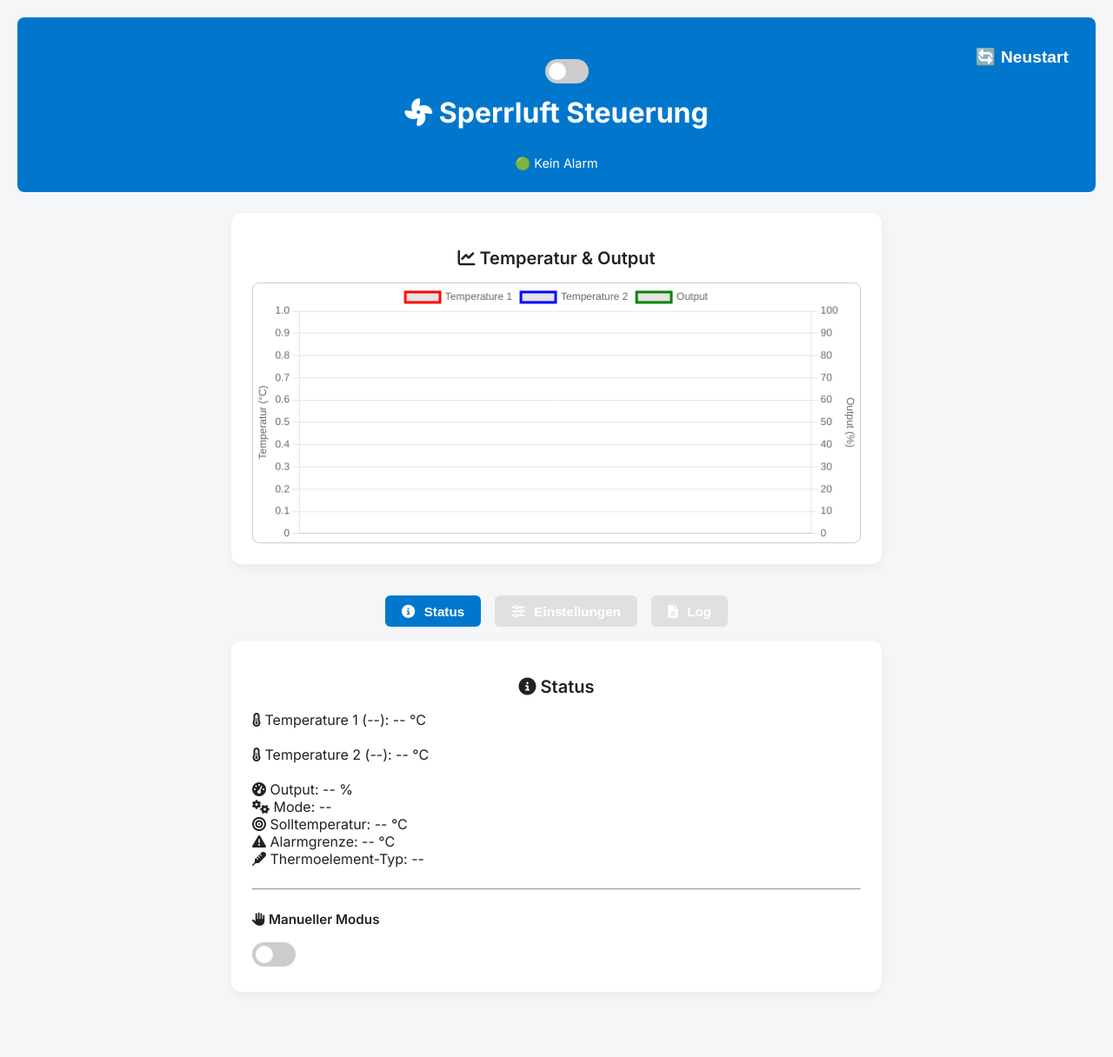
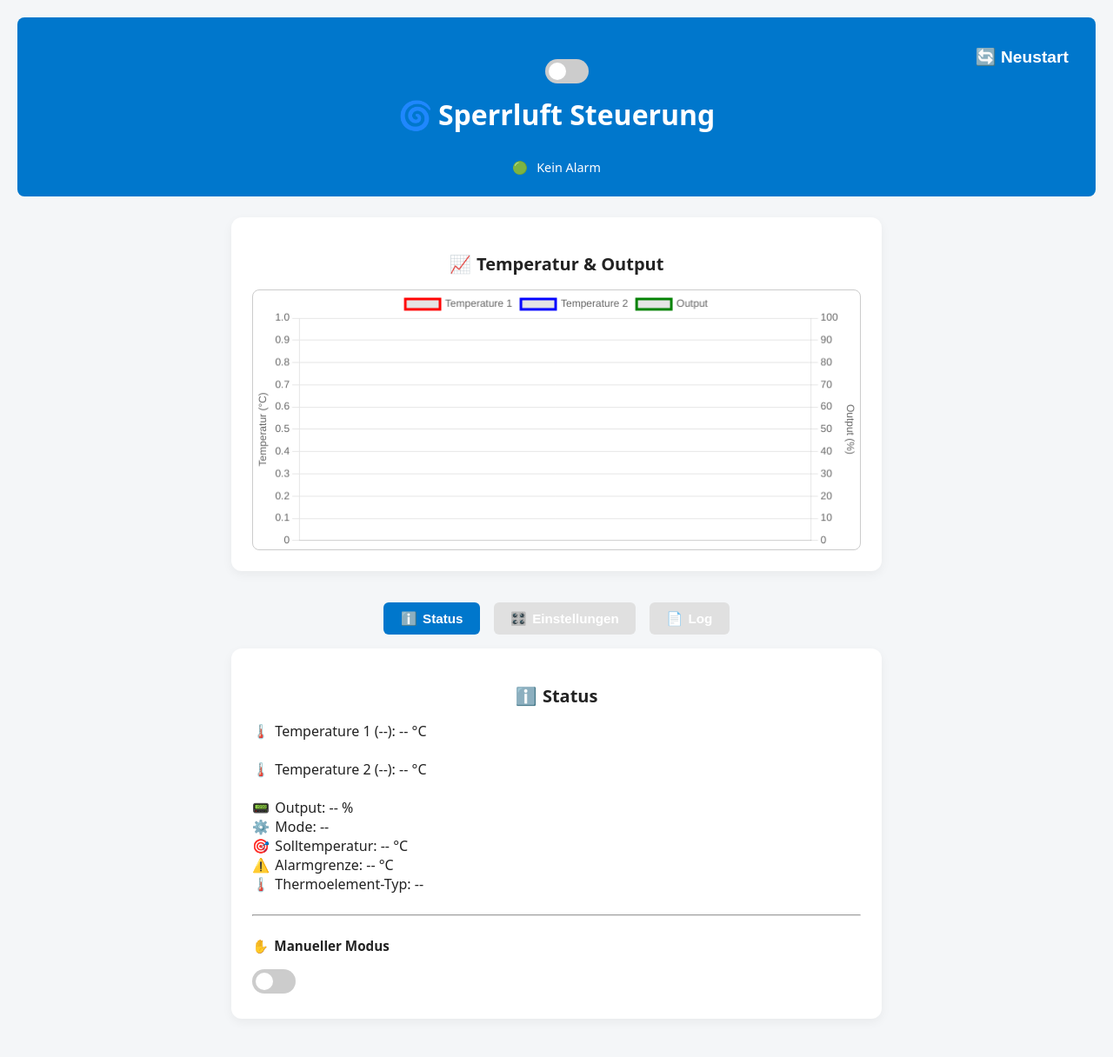
Before and after one commit to Hannesbrm/RasPi_Sperrluft, a Flask app: page / in a window 1280 px wide. Shown: the whole page at 87% size. Before the commit the page ends 1112 px from the top, so only its background shows below. Run offline with Flask 3, Linux system fonts and the light colour scheme; some libraries are stand-ins or nearby versions.

Commit message:
Update index.html (Codex patch)

```diff
--- a/fan_control_project/web/templates/index.html
+++ b/fan_control_project/web/templates/index.html
@@ -3,13 +3,11 @@
 <head>
     <meta charset="utf-8">
     <title>Fan Control</title>
-    <link href="https://fonts.googleapis.com/css2?family=Inter:wght@400;600;700&display=swap" rel="stylesheet">
-    <link href="https://cdnjs.cloudflare.com/ajax/libs/font-awesome/6.5.0/css/all.min.css" rel="stylesheet">
     <script src="/socket.io/socket.io.js"></script>
     <script src="/static/vendor/chart.min.js"></script>
     <style>
 body {
-  font-family: 'Inter', sans-serif;
+  font-family: system-ui, -apple-system, "Segoe UI", "Roboto", "Noto Sans", "Helvetica Neue", Arial, sans-serif;
   background-color: #f4f6f8;
   color: #222;
   margin: 0;
@@ -103,7 +101,12 @@ main {
   transition: background-color 0.3s, color 0.3s;
 }
 
-.tabs button i {
+.tabs button .icon {
+  margin-right: 0.4rem;
+}
+
+.icon {
+  display: inline-block;
   margin-right: 0.4rem;
 }
 
@@ -323,7 +326,7 @@ body.dark-mode .log-table tr.log-success { background-color: #0f5132; color: #d1
     <span class="slider"></span>
   </label>
   <div class="header-container">
-    <h1><i class="fas fa-fan"></i> Sperrluft Steuerung</h1>
+    <h1><span class="icon" aria-hidden="true">🌀</span>Sperrluft Steuerung</h1>
     <div id="alarmIndicator" class="alarm-box safe">
       <span class="icon">🟢</span> Kein Alarm
     </div>
@@ -336,46 +339,46 @@ body.dark-mode .log-table tr.log-success { background-color: #0f5132; color: #d1
 
 <main>
   <div class="card">
-    <h2><i class="fas fa-chart-line"></i> Temperatur &amp; Output</h2>
+    <h2><span class="icon" aria-hidden="true">📈</span>Temperatur &amp; Output</h2>
     <canvas id="tempChart" width="400" height="200"></canvas>
   </div>
 
   <div class="tabs">
     <button class="tab-button active" data-tab="statusTab">
-      <i class="fas fa-info-circle"></i> Status
+      <span class="icon" aria-hidden="true">ℹ️</span>Status
     </button>
     <button class="tab-button" data-tab="settingsTab">
-      <i class="fas fa-sliders-h"></i> Einstellungen
+      <span class="icon" aria-hidden="true">🎛️</span>Einstellungen
     </button>
     <button class="tab-button" data-tab="logTab">
-      <i class="fas fa-file-alt"></i> Log
+      <span class="icon" aria-hidden="true">📄</span>Log
     </button>
   </div>
 </main>
 
 <div id="statusTab" class="tab-content active">
   <div class="card">
-    <h2><i class="fas fa-info-circle"></i> Status</h2>
-    <div class="value"><i class="fas fa-thermometer-half"></i> Temperature 1 (<span id="temp1Pin">--</span>): <span id="temp1">--</span> °C</div>
+    <h2><span class="icon" aria-hidden="true">ℹ️</span>Status</h2>
+    <div class="value"><span class="icon" aria-hidden="true">🌡️</span>Temperature 1 (<span id="temp1Pin">--</span>): <span id="temp1">--</span> °C</div>
     <div class="value" id="temp1Status">&nbsp;</div>
-    <div class="value"><i class="fas fa-thermometer-half"></i> Temperature 2 (<span id="temp2Pin">--</span>): <span id="temp2">--</span> °C</div>
+    <div class="value"><span class="icon" aria-hidden="true">🌡️</span>Temperature 2 (<span id="temp2Pin">--</span>): <span id="temp2">--</span> °C</div>
     <div class="value" id="temp2Status">&nbsp;</div>
-    <div class="value"><i class="fas fa-tachometer-alt"></i> Output: <span id="output">--</span> %</div>
-    <div class="value"><i class="fas fa-cogs"></i> Mode: <span id="mode">--</span></div>
-    <div class="value"><i class="fas fa-bullseye"></i> Solltemperatur: <span id="setpoint">--</span> °C</div>
-    <div class="value"><i class="fas fa-exclamation-triangle"></i> Alarmgrenze: <span id="alarmThreshold">--</span> °C</div>
-    <div class="value"><i class="fas fa-thermometer"></i> Thermoelement-Typ: <span id="tcTypeStatus">--</span></div>
+    <div class="value"><span class="icon" aria-hidden="true">📟</span>Output: <span id="output">--</span> %</div>
+    <div class="value"><span class="icon" aria-hidden="true">⚙️</span>Mode: <span id="mode">--</span></div>
+    <div class="value"><span class="icon" aria-hidden="true">🎯</span>Solltemperatur: <span id="setpoint">--</span> °C</div>
+    <div class="value"><span class="icon" aria-hidden="true">⚠️</span>Alarmgrenze: <span id="alarmThreshold">--</span> °C</div>
+    <div class="value"><span class="icon" aria-hidden="true">🌡️</span>Thermoelement-Typ: <span id="tcTypeStatus">--</span></div>
 
     <hr style="margin: 1.5rem 0;">
 
-    <label for="modeToggle"><i class="fas fa-hand-paper"></i> Manueller Modus</label>
+    <label for="modeToggle"><span class="icon" aria-hidden="true">✋</span>Manueller Modus</label>
     <label class="switch">
       <input type="checkbox" id="modeToggle">
       <span class="slider"></span>
     </label>
 
     <form id="manualOutputForm" style="display: none;">
-      <label for="manualOutputInput"><i class="fas fa-tachometer-alt"></i> Manueller Output</label>
+      <label for="manualOutputInput"><span class="icon" aria-hidden="true">📟</span>Manueller Output</label>
       <input type="number" step="1" min="0" max="100" id="manualOutputInput" placeholder="">
       <input type="submit" value="Senden">
       <div class="feedback" id="manualFeedback">✔️ Output gesendet</div>
@@ -385,33 +388,33 @@ body.dark-mode .log-table tr.log-success { background-color: #0f5132; color: #d1
 
 <div id="settingsTab" class="tab-content">
   <div class="card">
-    <h2><i class="fas fa-sliders-h"></i> Einstellungen</h2>
+    <h2><span class="icon" aria-hidden="true">🎛️</span>Einstellungen</h2>
     <form id="setpointForm">
-      <label for="setpointInput"><i class="fas fa-bullseye"></i> Solltemperatur</label>
+      <label for="setpointInput"><span class="icon" aria-hidden="true">🎯</span>Solltemperatur</label>
       <input type="number" step="0.1" id="setpointInput" placeholder="">
       <input type="submit" value="Senden">
       <div class="feedback" id="setpointFeedback">✔️ Sollwert gesendet</div>
     </form>
     <form id="alarmForm">
-      <label for="alarmInput"><i class="fas fa-exclamation-triangle"></i> Alarmgrenze</label>
+      <label for="alarmInput"><span class="icon" aria-hidden="true">⚠️</span>Alarmgrenze</label>
       <input type="number" step="0.1" id="alarmInput" placeholder="">
       <input type="submit" value="Senden">
       <div class="feedback" id="alarmFeedback">✔️ Alarmgrenze gesendet</div>
     </form>
     <form id="alarmOutputForm">
-      <label for="alarmOutputInput"><i class="fas fa-bolt"></i> Output im Alarmmodus (%)</label>
+      <label for="alarmOutputInput"><span class="icon" aria-hidden="true">⚡</span>Output im Alarmmodus (%)</label>
       <input type="number" step="1" min="0" max="100" id="alarmOutputInput">
       <input type="submit" value="Senden">
       <div class="feedback" id="alarmPwmFeedback">✔️ Alarm-Output gesendet</div>
     </form>
     <form id="minOutputForm">
-      <label for="minOutputInput"><i class="fas fa-tachometer-alt"></i> Minimaler Output (Wiper)</label>
+      <label for="minOutputInput"><span class="icon" aria-hidden="true">📟</span>Minimaler Output (Wiper)</label>
       <input type="number" step="1" min="0" max="127" id="minOutputInput">
       <input type="submit" value="Senden">
       <div class="feedback" id="minOutputFeedback">✔️ Minimaler Output gesendet</div>
     </form>
     <form id="postrunForm">
-      <label for="postrunInput"><i class="fas fa-clock"></i> Nachlaufzeit (s)</label>
+      <label for="postrunInput"><span class="icon" aria-hidden="true">⏱️</span>Nachlaufzeit (s)</label>
       <input type="number" step="1" min="0" id="postrunInput" placeholder="">
       <input type="submit" value="Senden">
       <div class="feedback" id="postrunFeedback">✔️ Nachlaufzeit gesendet</div>
@@ -419,14 +422,14 @@ body.dark-mode .log-table tr.log-success { background-color: #0f5132; color: #d1
 
     <hr style="margin: 1.5rem 0;">
 
-    <label for="tcTypeSelect"><i class="fas fa-thermometer"></i> Thermoelement-Typ</label>
+    <label for="tcTypeSelect"><span class="icon" aria-hidden="true">🌡️</span>Thermoelement-Typ</label>
     <select id="tcTypeSelect">
       <option value="K">Typ K</option>
       <option value="S">Typ S</option>
     </select>
     <div class="feedback" id="tcTypeFeedback">✔️ Thermoelement-Typ gesetzt</div>
 
-    <label for="swapToggle"><i class="fas fa-exchange-alt"></i> Sensorrollen tauschen</label>
+    <label for="swapToggle"><span class="icon" aria-hidden="true">🔁</span>Sensorrollen tauschen</label>
     <label class="switch">
       <input type="checkbox" id="swapToggle">
       <span class="slider"></span>
@@ -436,7 +439,7 @@ body.dark-mode .log-table tr.log-success { background-color: #0f5132; color: #d1
   </div>
 
   <div class="card">
-    <h2><i class="fas fa-tools"></i> PID-Werte</h2>
+    <h2><span class="icon" aria-hidden="true">🛠️</span>PID-Werte</h2>
     <form id="pidForm">
       <label for="kpInput">Kp</label>
       <input type="number" step="0.01" id="kpInput" placeholder="">
@@ -452,7 +455,7 @@ body.dark-mode .log-table tr.log-success { background-color: #0f5132; color: #d1
 
 <div id="logTab" class="tab-content">
   <div class="card">
-    <h2><i class="fas fa-file-alt"></i> Log</h2>
+    <h2><span class="icon" aria-hidden="true">📄</span>Log</h2>
     <button id="scanBtn">I²C neu scannen</button>
     <button id="testBtn">Testmessung</button>
     <div class="log-table-wrapper" id="logWrapper">
```
